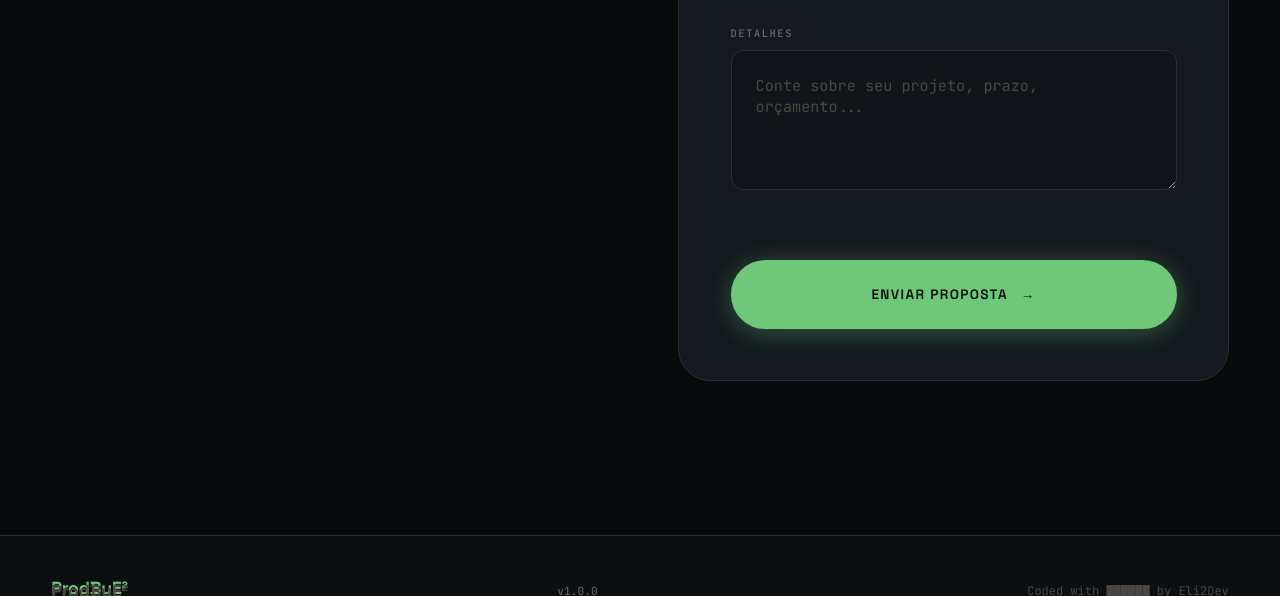
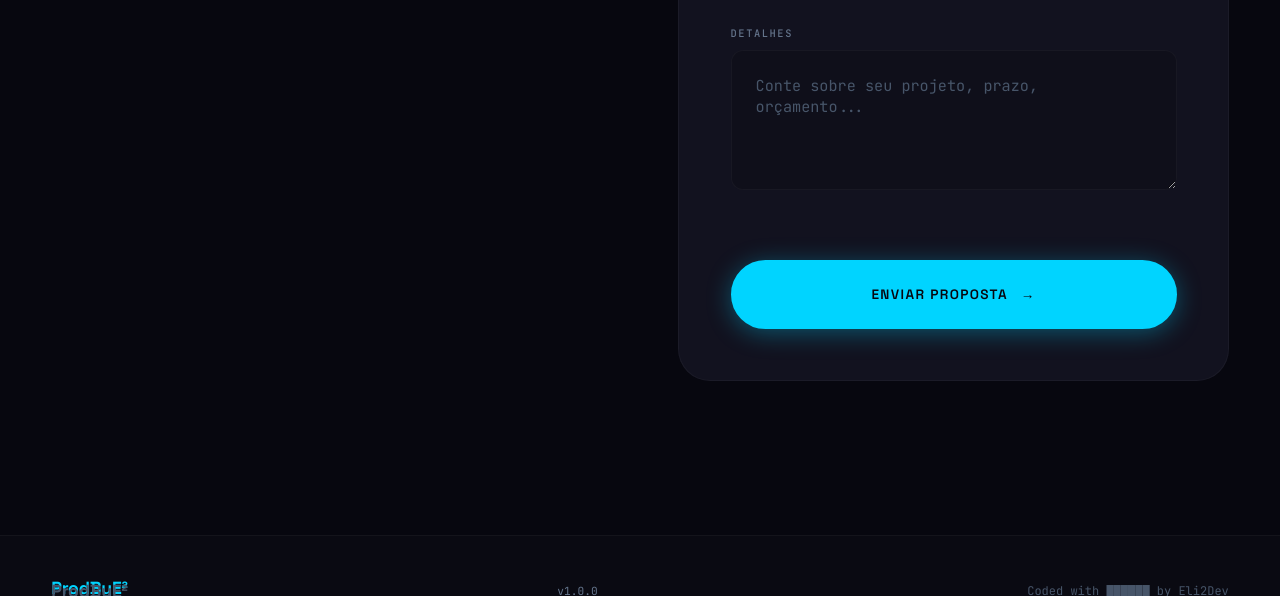
Before and after one commit to Eli2Dev/e2-hub, a website: page index.html in a window 1280 px wide. Shown: the part 8334-8930 px from the top of the page. Drawn offline with Linux system fonts and the light colour scheme.

Commit message:
feat: implementa novo design orgânico com canvas ambiente e seções modernas
- Novo design baseado na referência Figma Make (cyan/violet palette)
- Canvas orgânico com partículas fluidas e flow field
- Seções: Hero, Sobre, Freelance, Projetos, Contato
- Navegação lateral com scroll spy e barra de progresso topo
- Typewriter effects, contadores animados, magnetic buttons
- Cards com hover effects, progress bars nos projetos
- Formulário de contato com validação
- Marca ProdByE² aplicada no footer, meta tags e README
- Variável CSS --warm adicionada para gradientes âmbar

```diff
--- a/package.json
+++ b/package.json
@@ -3,6 +3,7 @@
   "version": "1.0.0",
   "description": "E² - Projetos e Portfolio — Eliel Reinan, Dev Fullstack. Automações, sites, plugins.",
   "author": "Eli2Dev <Eliel.reiinan@gmail.com> (https://e2dev.me)",
+  "homepage": "https://e2dev.me",
   "scripts": {
     "dev": "npx serve .",
     "build": "echo 'Static site - no build needed'",
--- a/styles.css
+++ b/styles.css
@@ -1,38 +1,48 @@
 /* ========================================
    ELIEL REINAN — Dev Fullstack Portfolio
    Organic, living design. Not AI-generated.
+   Cyan/Violet palette (estilo Figma Make)
    ======================================== */
 
-/* CSS Custom Properties — Organic Palette */
+/* CSS Custom Properties — Cyan/Violet Palette */
 :root {
-  /* Core — Deep, warm darks */
-  --bg-deep: #080a0c;
-  --bg-base: #0c0f12;
-  --bg-elevated: #111519;
-  --bg-card: #141a1f;
-  --bg-hover: #1a2028;
-
-  /* Text — Warm whites, not pure */
-  --text-primary: #e8e6e1;
-  --text-secondary: #a8a49c;
-  --text-muted: #6b6862;
-  --text-dim: #4a4742;
-
-  /* Accent — Organic green, not matrix neon */
-  --accent: #6fc77a;
-  --accent-bright: #8de092;
-  --accent-dim: #4aa855;
-  --accent-glow: rgba(111, 199, 122, 0.35);
-  --accent-glow-strong: rgba(111, 199, 122, 0.6);
-
-  /* Warm accent for contrast */
-  --warm: #d4a85a;
-  --warm-glow: rgba(212, 168, 90, 0.3);
-
-  /* Borders — Subtle, organic */
-  --border-subtle: #2a2f34;
-  --border-default: #343a40;
-  --border-focus: #6fc77a;
+  /* Core — Deep darks */
+  --bg-deep: #07070f;
+  --bg-base: #0a0a12;
+  --bg-elevated: #0f0f1a;
+  --bg-card: #12121f;
+  --bg-hover: #1a1a2e;
+
+  /* Text */
+  --text-primary: #e2e8f0;
+  --text-secondary: #94a3b8;
+  --text-muted: #64748b;
+  --text-dim: #475569;
+
+  /* Accent — Cyan primary, Violet secondary */
+  --accent: #00d4ff;
+  --accent-bright: #22dfff;
+  --accent-dim: #00a8cc;
+  --accent-glow: rgba(0, 212, 255, 0.35);
+  --accent-glow-strong: rgba(0, 212, 255, 0.6);
+
+  --accent-2: #7c3aed;
+  --accent-2-bright: #a78bfa;
+  --accent-2-dim: #5b21b6;
+  --accent-2-glow: rgba(124, 58, 237, 0.35);
+  --accent-2-glow-strong: rgba(124, 58, 237, 0.6);
+
+  /* Warm accent — Amber/Gold for gradients */
+  --warm: #d4a828;
+  --warm-bright: #e8c044;
+  --warm-dim: #a8801a;
+  --warm-glow: rgba(212, 168, 40, 0.35);
+  --warm-glow-strong: rgba(212, 168, 40, 0.6);
+
+  /* Borders */
+  --border-subtle: rgba(255,255,255,0.04);
+  --border-default: rgba(255,255,255,0.08);
+  --border-focus: #00d4ff;
 
   /* Typography */
   --font-mono: 'JetBrains Mono', 'Fira Code', monospace;
@@ -68,7 +78,8 @@
   --shadow-md: 0 8px 32px rgba(0,0,0,0.4);
   --shadow-lg: 0 20px 60px rgba(0,0,0,0.5);
   --shadow-glow: 0 0 40px var(--accent-glow);
-  --shadow-warm: 0 0 40px var(--warm-glow);
+  --shadow-glow-2: 0 0 40px var(--accent-2-glow);
+  --shadow-glow-strong: 0 0 60px var(--accent-glow-strong);
 
   /* Z-layers */
   --z-canvas: -2;
```
Also changed, not shown: README.md.
